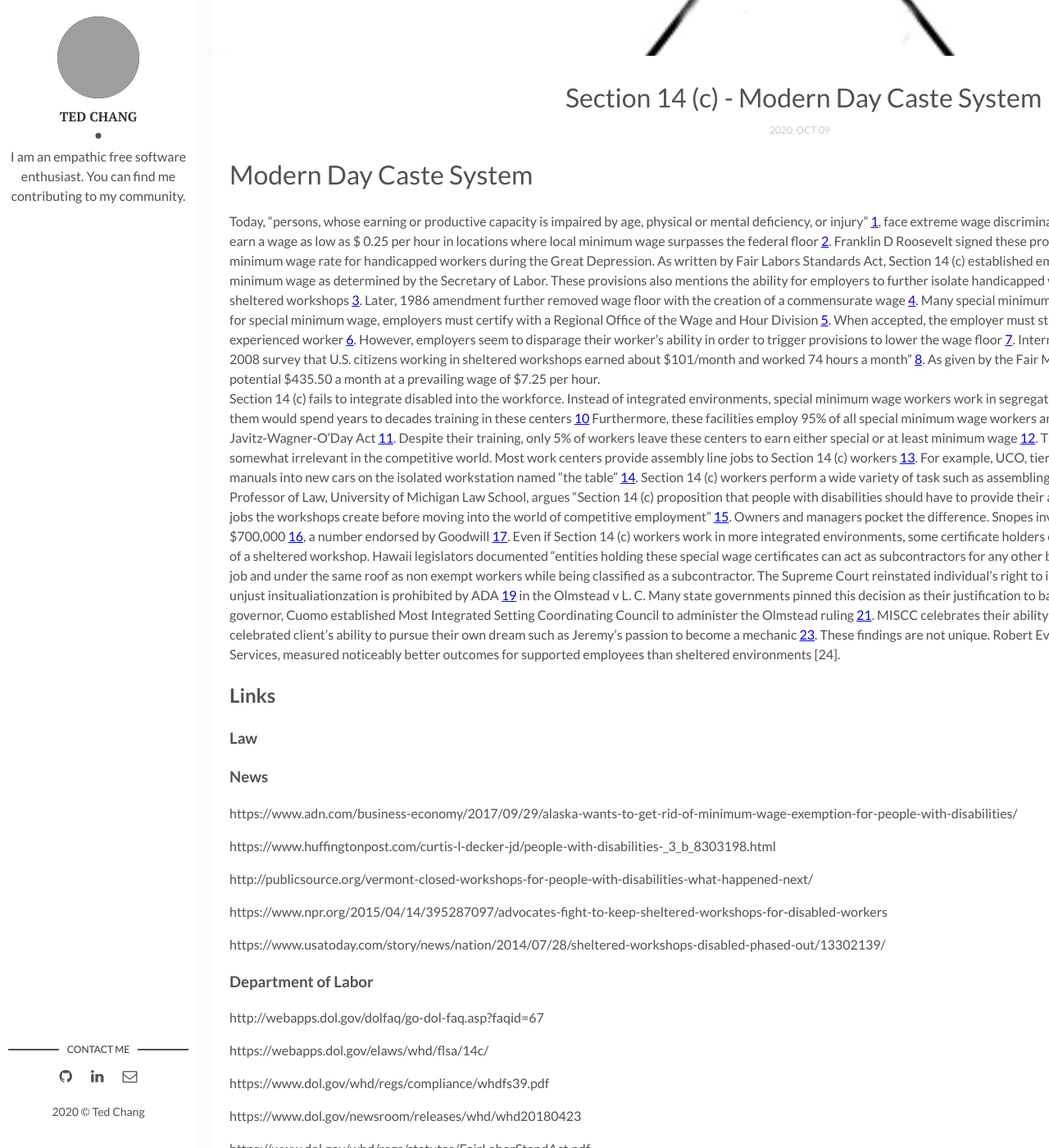
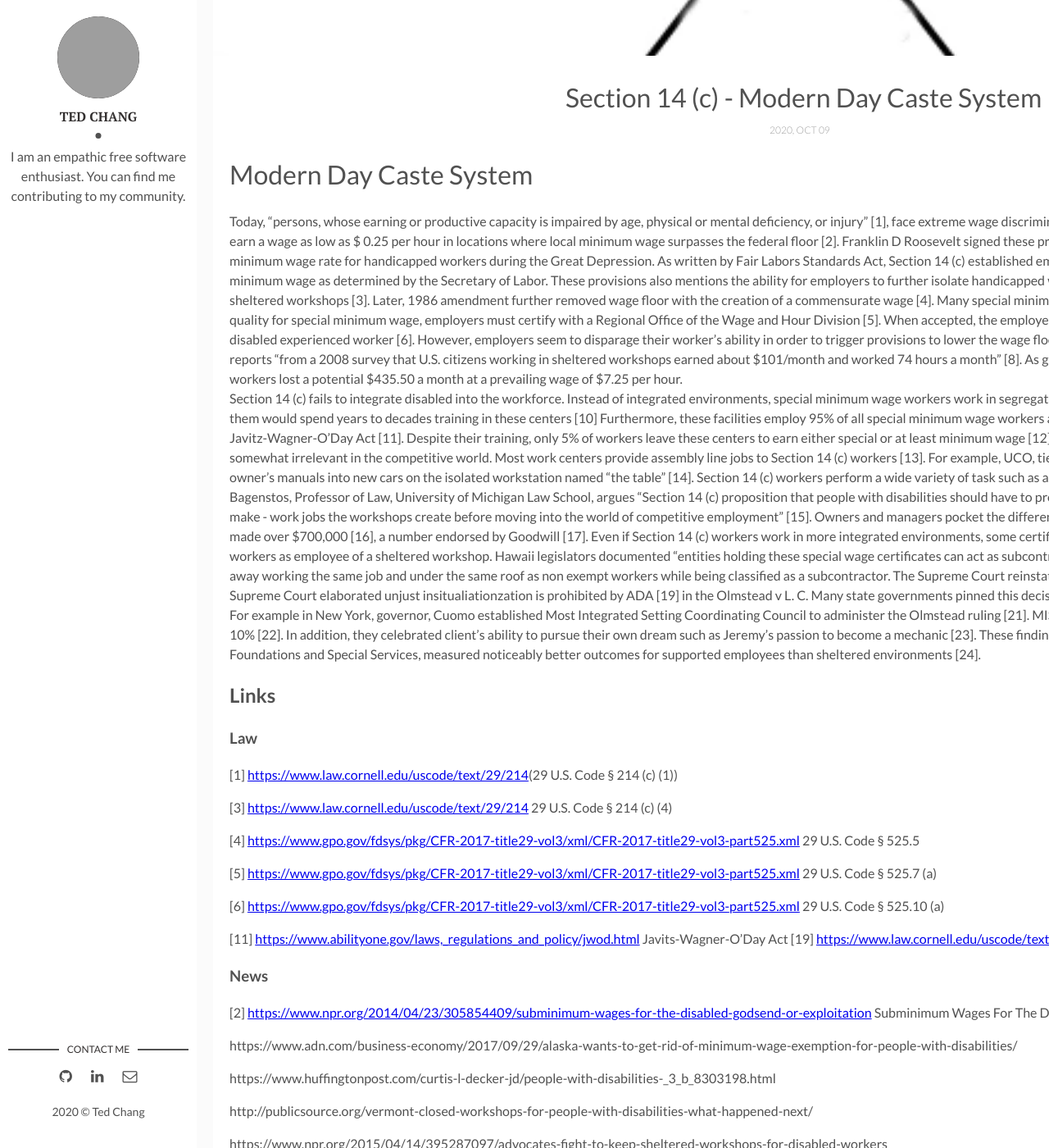
Before and after one commit to hungrymonkey/hungrymonkey.github.io, a Jekyll site: the page built from _posts/2020-10-10-modern-caste-system.markdown, in a window 1280 px wide and 1400 px high, scrolled down 452 px. Shown: the whole window at 82% size. Built offline with Jekyll 4.4.1, drawn with Linux system fonts in a browser that asks for light colours; some of the changed text lies outside the part shown; grey boxes are pictures that could not be loaded.

Commit message:
Remove refence links for now

```diff
--- a/_posts/2020-10-10-modern-caste-system.markdown
+++ b/_posts/2020-10-10-modern-caste-system.markdown
@@ -18,22 +18,22 @@ The Supreme Court reinstated individual’s right to integrate into society. The
 ## Links
 
 ### Law
-[1]: <https://www.law.cornell.edu/uscode/text/29/214> 29 U.S. Code § 214 (c) (1)
+[1] <https://www.law.cornell.edu/uscode/text/29/214>(29 U.S. Code § 214 (c) (1))
 
-[3]: <https://www.law.cornell.edu/uscode/text/29/214> 29 U.S. Code § 214 (c) (4)
+[3] <https://www.law.cornell.edu/uscode/text/29/214> 29 U.S. Code § 214 (c) (4)
 
-[4]: <https://www.gpo.gov/fdsys/pkg/CFR-2017-title29-vol3/xml/CFR-2017-title29-vol3-part525.xml> 29 U.S. Code § 525.5
+[4] <https://www.gpo.gov/fdsys/pkg/CFR-2017-title29-vol3/xml/CFR-2017-title29-vol3-part525.xml> 29 U.S. Code § 525.5
 
-[5]: <https://www.gpo.gov/fdsys/pkg/CFR-2017-title29-vol3/xml/CFR-2017-title29-vol3-part525.xml> 29 U.S. Code § 525.7 (a)
+[5] <https://www.gpo.gov/fdsys/pkg/CFR-2017-title29-vol3/xml/CFR-2017-title29-vol3-part525.xml> 29 U.S. Code § 525.7 (a)
 
-[6]: <https://www.gpo.gov/fdsys/pkg/CFR-2017-title29-vol3/xml/CFR-2017-title29-vol3-part525.xml> 29 U.S. Code § 525.10 (a)
+[6] <https://www.gpo.gov/fdsys/pkg/CFR-2017-title29-vol3/xml/CFR-2017-title29-vol3-part525.xml> 29 U.S. Code § 525.10 (a)
 
-[11]: <https://www.abilityone.gov/laws,_regulations_and_policy/jwod.html> Javits-Wagner-O'Day Act
-[19]: <https://www.law.cornell.edu/uscode/text/42/12101> 42 U.S. Code §§12101(a)(2)
+[11] <https://www.abilityone.gov/laws,_regulations_and_policy/jwod.html> Javits-Wagner-O'Day Act
+[19] <https://www.law.cornell.edu/uscode/text/42/12101> 42 U.S. Code §§12101(a)(2)
 
 ### News
 
-[2]: <https://www.npr.org/2014/04/23/305854409/subminimum-wages-for-the-disabled-godsend-or-exploitation> Subminimum Wages For The Disabled: Godsend Or Exploitation?
+[2] <https://www.npr.org/2014/04/23/305854409/subminimum-wages-for-the-disabled-godsend-or-exploitation> Subminimum Wages For The Disabled: Godsend Or Exploitation?
 
 https://www.adn.com/business-economy/2017/09/29/alaska-wants-to-get-rid-of-minimum-wage-exemption-for-people-with-disabilities/
 
@@ -46,8 +46,8 @@ https://www.npr.org/2015/04/14/395287097/advocates-fight-to-keep-sheltered-works
 https://www.usatoday.com/story/news/nation/2014/07/28/sheltered-workshops-disabled-phased-out/13302139/
 
 ### Department of Labor
-[7]: <https://web.archive.org/web/20161221063156/http://webapps.dol.gov/elaws/whd/flsa/14c/20b.htm> - Most Common Violations Found During an Investigation Under FLSA Section 14(c)
-[8]: <https://www.dol.gov/odep/pdf/ChapterTwo14cProgram.pdf> Section 14(c) Subminimum Wage Certificate Program - Page 5
+[7] <https://web.archive.org/web/20161221063156/http://webapps.dol.gov/elaws/whd/flsa/14c/20b.htm> - Most Common Violations Found During an Investigation Under FLSA Section 14(c)
+[8] <https://www.dol.gov/odep/pdf/ChapterTwo14cProgram.pdf> Section 14(c) Subminimum Wage Certificate Program - Page 5
 
 http://webapps.dol.gov/dolfaq/go-dol-faq.asp?faqid=67
 
@@ -68,13 +68,13 @@ https://web.archive.org/web/20180712205307/https://www.dol.gov/general/aboutdol/
 http://www.dol.gov/whd/media/press/whdpressVB3.asp?pressdoc=Northeast/20140130.xml
 
 ### Government Accountability Office
-[9]: <https://www.gao.gov/products/GAO-01-886> Centers Offer Employment and Support Services to Workers With Disabilities, But Labor Should Improve Oversight -  Page 9
+[9] <https://www.gao.gov/products/GAO-01-886> Centers Offer Employment and Support Services to Workers With Disabilities, But Labor Should Improve Oversight -  Page 9
 
-[10]: <https://www.gao.gov/products/GAO-01-886> - Centers Offer Employment and Support Services to Workers With Disabilities, But Labor Should Improve Oversight -  Page 4
+[10] <https://www.gao.gov/products/GAO-01-886> - Centers Offer Employment and Support Services to Workers With Disabilities, But Labor Should Improve Oversight -  Page 4
 
-[12]: <https://www.gao.gov/products/GAO-01-886> - Centers Offer Employment and Support Services to Workers With Disabilities, But Labor Should Improve Oversight -  Page 4
+[12] <https://www.gao.gov/products/GAO-01-886> - Centers Offer Employment and Support Services to Workers With Disabilities, But Labor Should Improve Oversight -  Page 4
 
-[13]: <https://www.gao.gov/assets/240/232264.pdf> - SPECIAL MINIMUM WAGE PROGRAM - Centers Offer Employment and Support Services to Workers With Disabilities, But Labor Should Improve Oversight - Page 11
+[13] <https://www.gao.gov/assets/240/232264.pdf> - SPECIAL MINIMUM WAGE PROGRAM - Centers Offer Employment and Support Services to Workers With Disabilities, But Labor Should Improve Oversight - Page 11
 
 ### Congress
 https://www.congress.gov/bill/112th-congress/house-bill/3086
@@ -87,7 +87,7 @@ https://www.congress.gov/bill/112th-congress/house-bill/3086
 https://digitalcommons.ilr.cornell.edu/cgi/viewcontent.cgi?article=1211&context=key_workplace
 
 ### National Federation of the Blind, Samuel R. Bagenstos
-[15]:  <https://web.archive.org/web/20170225102437/http://www.ct.gov/dds/lib/dds/employment/the_case_against_14c_sub_minumum_wage_program.pdf> - The Case Against the Section 14(c) Subminimum Wage Program -
+[15]  <https://web.archive.org/web/20170225102437/http://www.ct.gov/dds/lib/dds/employment/the_case_against_14c_sub_minumum_wage_program.pdf> - The Case Against the Section 14(c) Subminimum Wage Program -
 Prepared for the National Federation of the Blind - Page 10
 
 ### National Council of Disability
@@ -111,7 +111,7 @@ http://www.usbln.org/usbln-issues-position-statement-about-subminimum-wage-for-w
 https://digitalcommons.law.seattleu.edu/cgi/viewcontent.cgi?article=2231&context=sulr
 
 ### State of Hawaii Department of Labor and Industrial Relations
-[18]: <http://labor.hawaii.gov/wsd/files/2016/02/HAR-12-20-61-to-80_3-Handicapped-Clients-in-Sheltered-Workshops-Internet-rev01-15.pdf> Wage Standards Division - Subchapter 3 Employment of Handicapped Clients in Sheltered Workshops - Page 18
+[18] <http://labor.hawaii.gov/wsd/files/2016/02/HAR-12-20-61-to-80_3-Handicapped-Clients-in-Sheltered-Workshops-Internet-rev01-15.pdf> Wage Standards Division - Subchapter 3 Employment of Handicapped Clients in Sheltered Workshops - Page 18
 
 https://www.capitol.hawaii.gov/session2018/testimony/HB1627_HD1_TESTIMONY_FIN_02-22-18_.PDF
 
@@ -119,9 +119,9 @@ https://www.capitol.hawaii.gov/session2018/testimony/HB1627_HD1_TESTIMONY_FIN_02
 https://humanrights.iowa.gov/sites/default/files/media/The%20Great%20Debate_%20The%20Shift%20from%20Sheltered%20Workshops%20to%20Competitive%20Integrated%20Employment_1.pdf
 
 ### Lawsuits
-[14]: <https://www.leagle.com/decision/infdco20180418f70>  DENOEWER v. UCO INDUSTRIES, INC.
+[14] <https://www.leagle.com/decision/infdco20180418f70>  DENOEWER v. UCO INDUSTRIES, INC.
 
-[15]: <https://www.law.cornell.edu/supct/html/98-536.ZS.html> OLMSTEAD V. L. C. (98-536) 527 U.S. 581 (1999)
+[15] <https://www.law.cornell.edu/supct/html/98-536.ZS.html> OLMSTEAD V. L. C. (98-536) 527 U.S. 581 (1999)
 
 https://nfb.org/sheltered-workshop-and-honda-america-manufacturing-sued-disability-discrimination
 
@@ -138,11 +138,11 @@ https://www.ada.gov/olmstead/documents/lane_final_rpt_2016.pdf
 https://www.oregon.gov/DHS/EMPLOYMENT/EMPLOYMENT-FIRST/DataReports/Lane%20v%20Brown%20Semi-Annual%20Report%202-28-17.pdf
 
 ### New York
-[20]: <https://www.ny.gov/programs/olmstead-community-integration-every-new-yorker> Olmstead Community Integration
-[21]: <https://www.governor.ny.gov/news/no-84-establishing-olmstead-plan-development-and-implementation-cabinet> No. 84: Establishing the Olmstead Plan Development and Implementation Cabinet
+[20] <https://www.ny.gov/programs/olmstead-community-integration-every-new-yorker> Olmstead Community Integration
+[21] <https://www.governor.ny.gov/news/no-84-establishing-olmstead-plan-development-and-implementation-cabinet> No. 84: Establishing the Olmstead Plan Development and Implementation Cabinet
 
-[22]: <https://www.governor.ny.gov/sites/governor.ny.gov/files/atoms/files/Presentation%20Update%20on%20Olmstead%20Report%20%28Nursing%20Homes%29%2011-2-16%20MISCC%20.pdf> Update on Olmstead Report (Nursing Homes)
-[23]: <https://www.ny.gov/olmstead-community-integration-every-new-yorker/most-integrated-setting-coordinating-council-miscc#success-stories> The Most Integrated Setting Coordinating Council (MISCC) - Success Stories
+[22] <https://www.governor.ny.gov/sites/governor.ny.gov/files/atoms/files/Presentation%20Update%20on%20Olmstead%20Report%20%28Nursing%20Homes%29%2011-2-16%20MISCC%20.pdf> Update on Olmstead Report (Nursing Homes)
+[23] <https://www.ny.gov/olmstead-community-integration-every-new-yorker/most-integrated-setting-coordinating-council-miscc#success-stories> The Most Integrated Setting Coordinating Council (MISCC) - Success Stories
 
 ### California
 https://www.dir.ca.gov/dlse/ShelteredWorkshopsandSpecialMinimumWageWorkers.html
@@ -151,11 +151,11 @@ https://scdd.ca.gov/sw_policy/
 http://www.inclusionbc.org/sites/default/files/SubminimumWage_0.pdf
 
 ### Snopes
-[16]: <https://www.snopes.com/fact-check/executive-salaries-charities/> Executive Salaries Charities
+[16] <https://www.snopes.com/fact-check/executive-salaries-charities/> Executive Salaries Charities
 
 ### Sheltered Workshops
 #### a. Goodwill
-[17]: <https://web.archive.org/web/20170402142124/http://www.goodwill.org/uncategorized/think-before-you-donate-and-get-the-facts-about-email-rumors/> Think Before You Donate – and Get the Facts about Online Rumors!
+[17] <https://web.archive.org/web/20170402142124/http://www.goodwill.org/uncategorized/think-before-you-donate-and-get-the-facts-about-email-rumors/> Think Before You Donate – and Get the Facts about Online Rumors!
 
 http://www.goodwill.org/wp-content/uploads/2013/06/Goodwill-14c-Fair-Wages-Position-Paper.pdf
 
```
